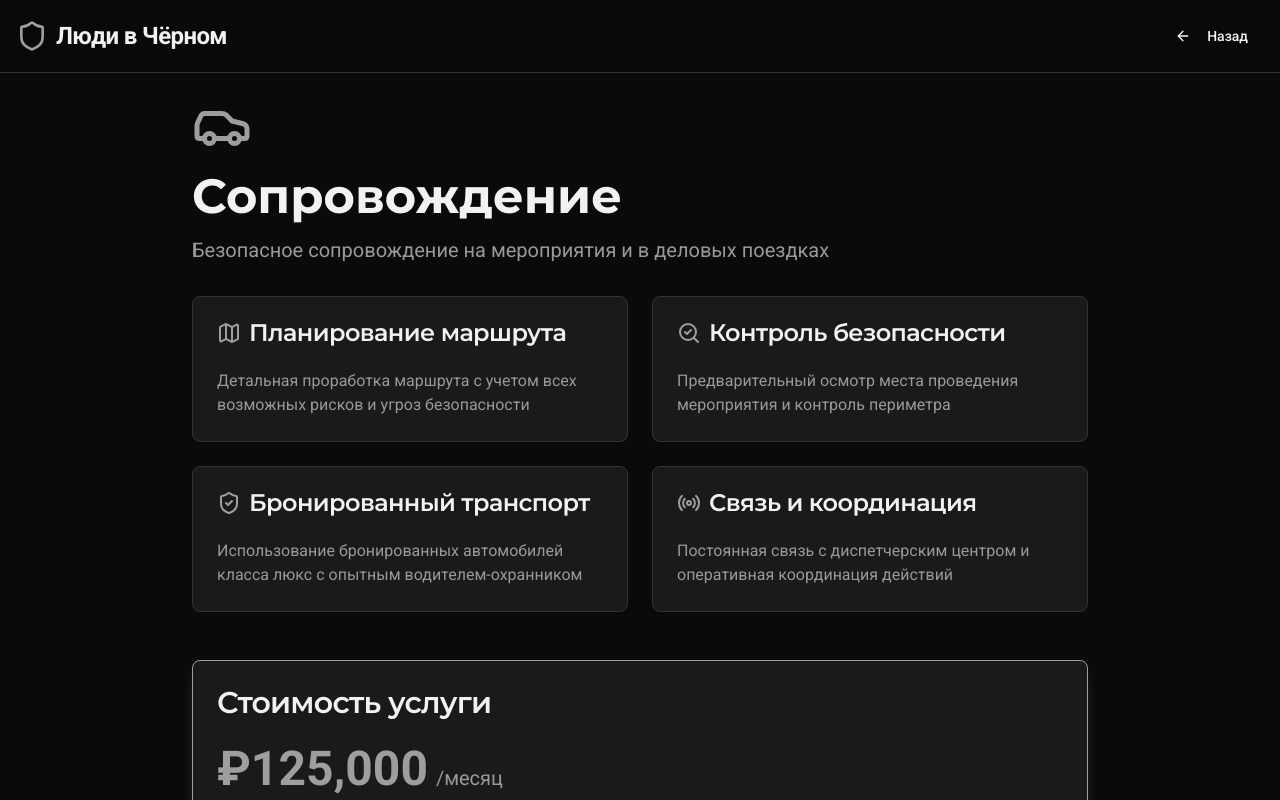
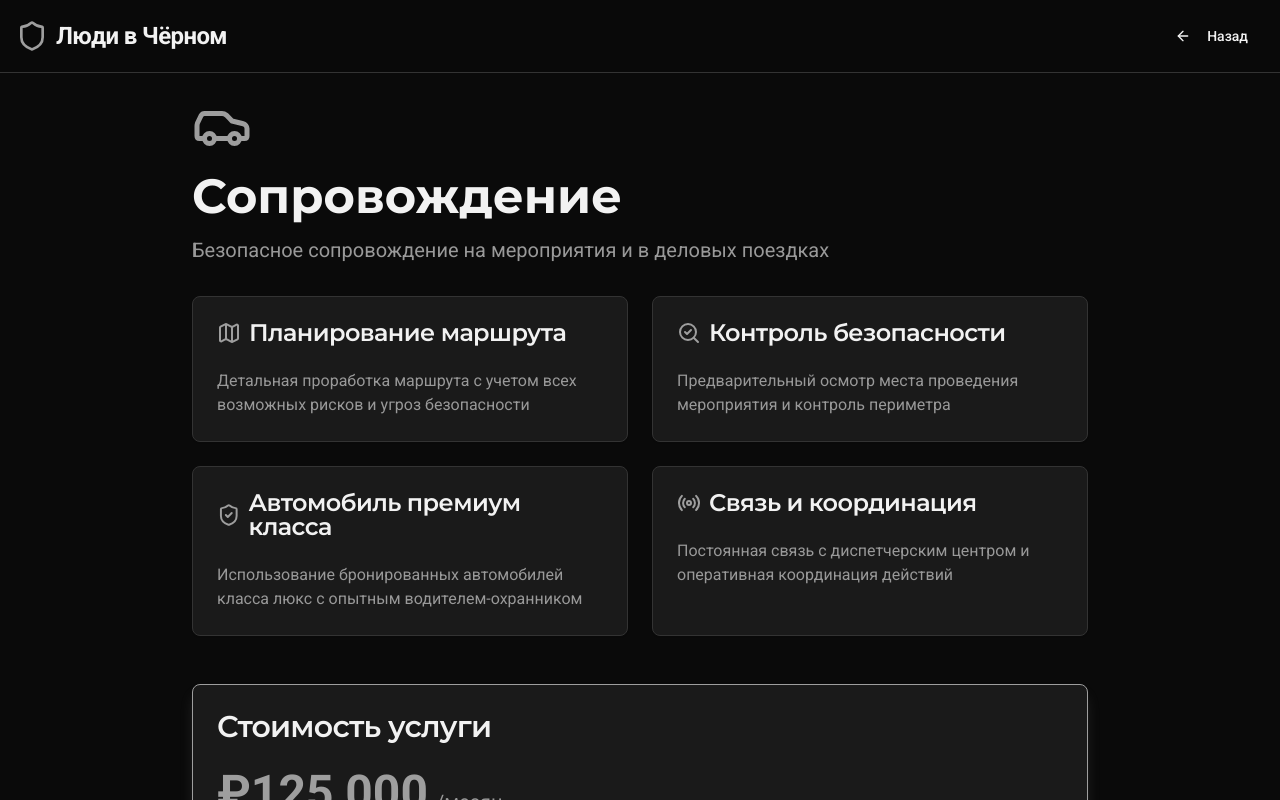
Before and after one commit to pr-poehali-dev/black-people-guard-site, a React (Vite) app: page /service/escort in a window 1280 px wide. Shown: the top 800 px of the page. Built offline with nearby package versions, Linux system fonts and the light colour scheme.

Commit message:
Улучшение описания транспорта

```diff
--- a/src/pages/Escort.tsx
+++ b/src/pages/Escort.tsx
@@ -67,7 +67,7 @@ const Escort = () => {
                 <CardHeader>
                   <CardTitle className="flex items-center gap-2">
                     <Icon name="ShieldCheck" size={24} className="text-primary" />
-                    Бронированный транспорт
+                    Автомобиль премиум класса
                   </CardTitle>
                 </CardHeader>
                 <CardContent>
```
